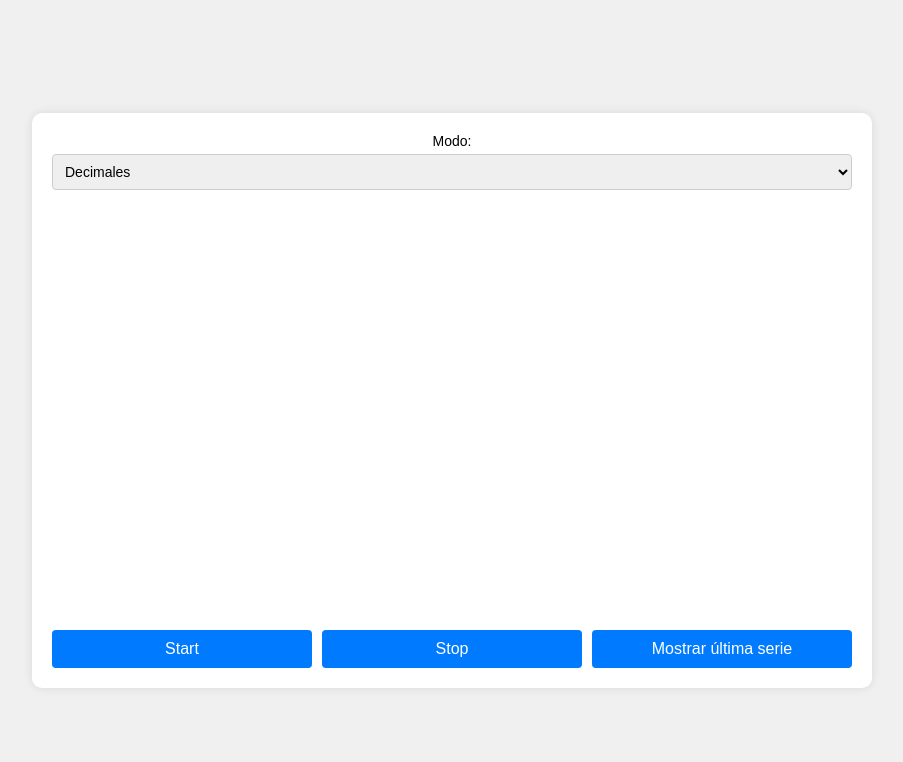
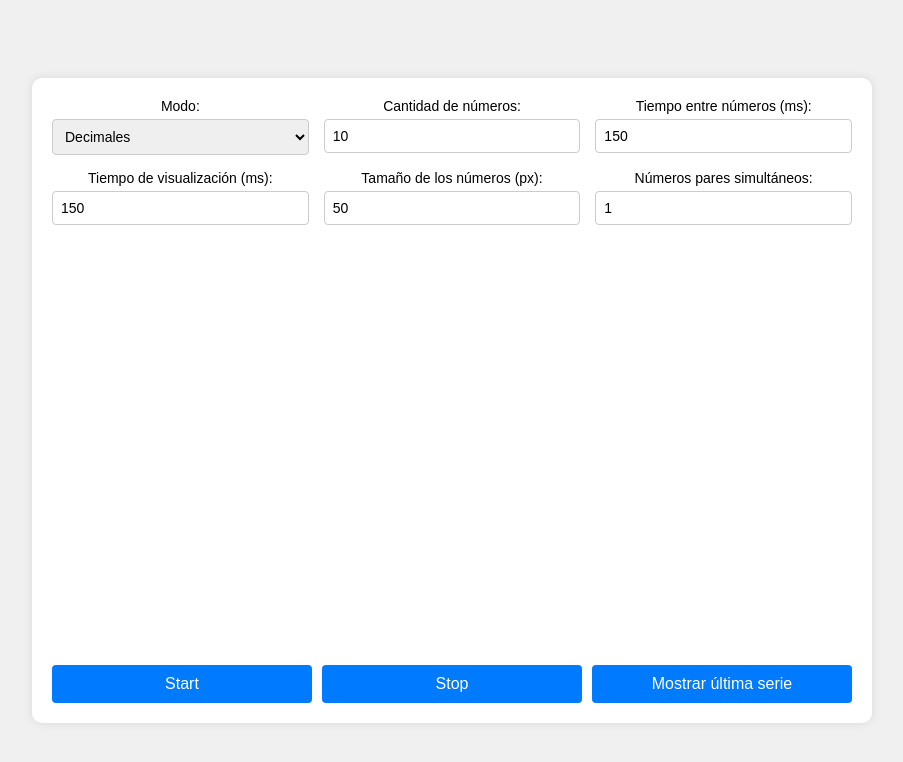
Before and after one commit to SpeedQuark/Spdpres, a plain HTML site: page index.html in a window 1280 px wide. Shown: the whole page, without its empty margins (188-1091 px from the left). Drawn offline with Linux system fonts and the light colour scheme.

Commit message:
Update index.html

```diff
--- a/index.html
+++ b/index.html
@@ -17,10 +17,42 @@
                     <option value="binary6">Binarios6</option>
                     <option value="binary8">Binarios8</option>
                     <option value="matrix">Matrices</option>
-                    <option value="figures">Figuras</option> <!-- Nuevo modo -->
+                    <option value="figures">Figuras</option>
                 </select>
             </div>
-            <!-- ... (otros controles) ... -->
+            <div class="control-group">
+                <label for="quantity">Cantidad de números:</label>
+                <input type="number" id="quantity" min="1" value="10">
+            </div>
+            <div class="control-group">
+                <label for="delay">Tiempo entre números (ms):</label>
+                <input type="number" id="delay" min="0" value="150">
+            </div>
+            <div class="control-group">
+                <label for="displayTime">Tiempo de visualización (ms):</label>
+                <input type="number" id="displayTime" min="0" value="150">
+            </div>
+            <div class="control-group">
+                <label for="size">Tamaño de los números (px):</label>
+                <input type="number" id="size" min="10" value="50">
+            </div>
+            <div class="control-group">
+                <label for="pairs">Números pares simultáneos:</label>
+                <input type="number" id="pairs" min="1" value="1">
+            </div>
+            <!-- Controles específicos para matrices -->
+            <div class="control-group matrix-controls">
+                <label for="rows">Filas:</label>
+                <input type="number" id="rows" min="1" value="2">
+            </div>
+            <div class="control-group matrix-controls">
+                <label for="cols">Columnas:</label>
+                <input type="number" id="cols" min="1" value="2">
+            </div>
+            <div class="control-group matrix-controls">
+                <label for="matrixSize">Tamaño de celda (px):</label>
+                <input type="number" id="matrixSize" min="10" value="50">
+            </div>
         </div>
 
         <!-- Área de números/matrices/figuras -->
```
